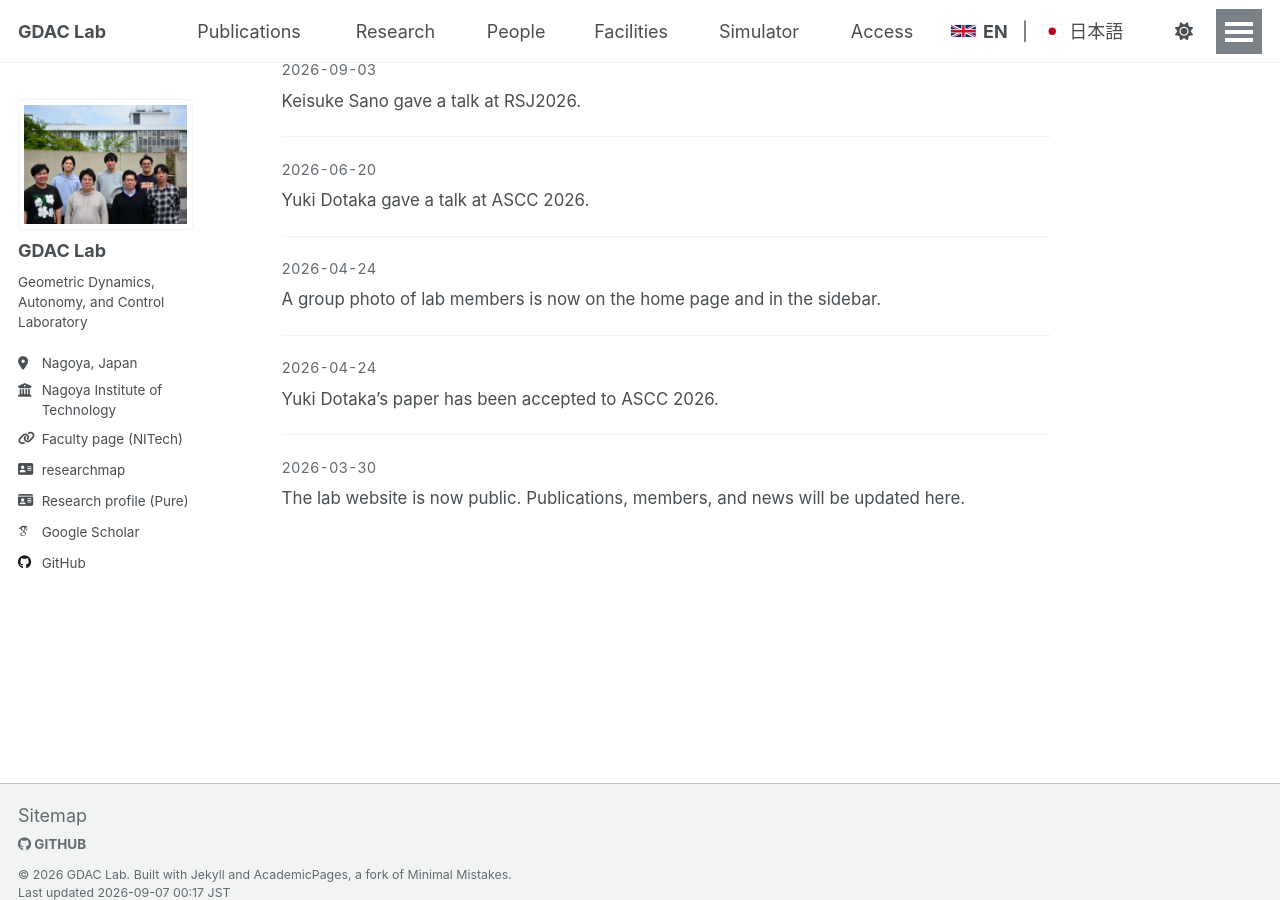
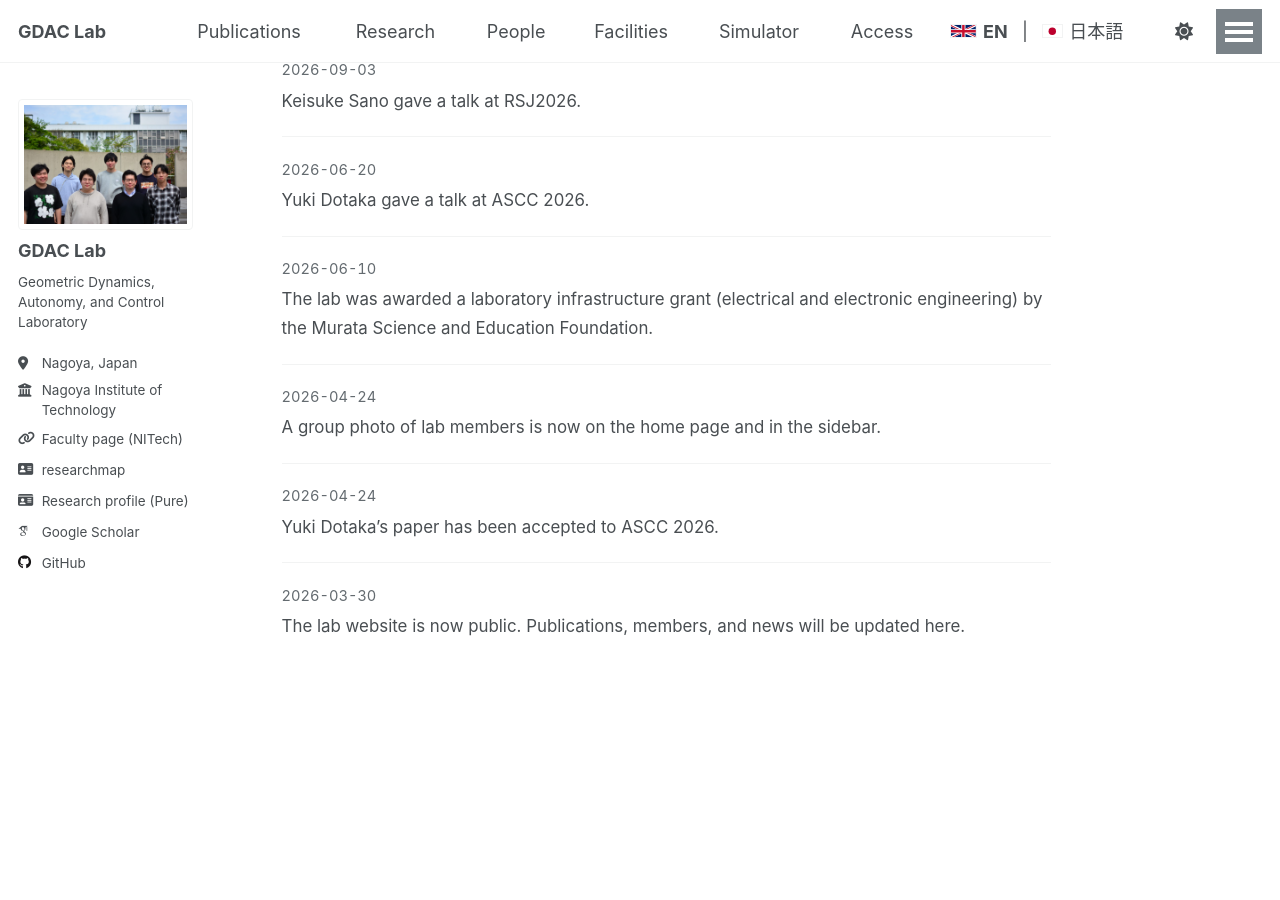
Before and after one commit to GDAC-Lab/gdac-lab.github.io, a Jekyll site: the page built from _pages/about.md, in a window 1280 px wide and 900 px high, scrolled down 1780 px. Built offline with Jekyll 4.4.1, drawn with Linux system fonts in a browser that asks for light colours.

Commit message:
Add the Murata Foundation infrastructure grant to the news
Awarded 10 June 2026. No link for now: the foundation's announcement is a
preliminary-results PDF whose URL carries a cache stamp, so it will not
survive the next re-upload.

```diff
--- a/_data/news.yml
+++ b/_data/news.yml
@@ -13,6 +13,9 @@ items:
   - date: "2026-06-20"
     body_en: "Yuki Dotaka gave a talk at ASCC 2026."
     body_ja: "堂高君が ASCC 2026 で発表しました。"
+  - date: "2026-06-10"
+    body_en: "The lab was awarded a laboratory infrastructure grant (electrical and electronic engineering) by the Murata Science and Education Foundation."
+    body_ja: "村田学術振興・教育財団の研究室インフラ整備助成（電気・電子工学）に採択されました。"
   - date: "2026-04-24"
     body_en: "Yuki Dotaka's paper has been accepted to ASCC 2026."
     body_ja: "堂高君の論文が ASCC 2026 に採択されました。"
```
